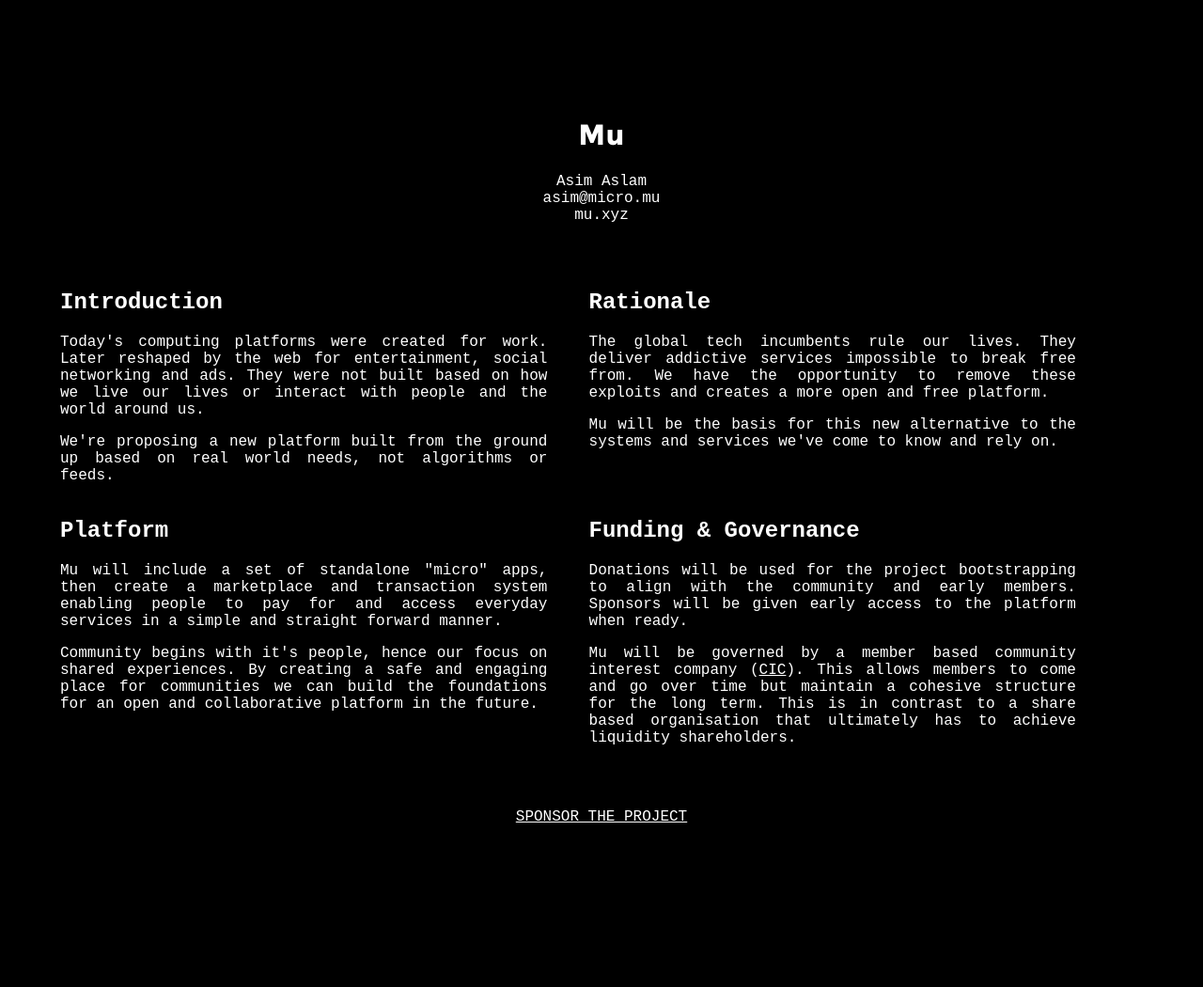
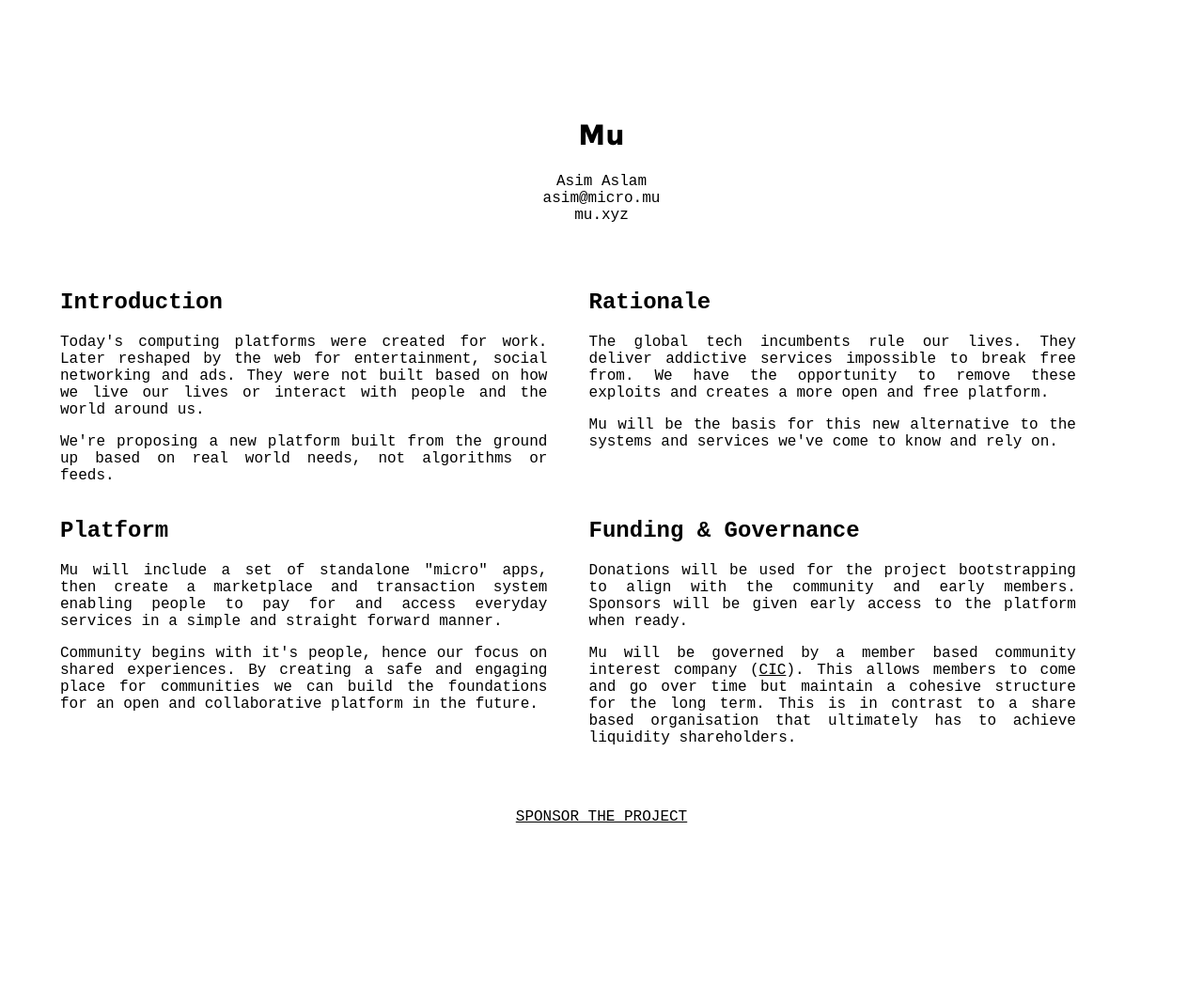
Before and after one commit to muxyz/website, a Jekyll site: the page built from index.md, in a window 1280 px wide. Shown: the whole page at 94% size. Built offline with Jekyll 4.4.1, drawn with Linux system fonts in a browser that asks for light colours.

Commit message:
Update default.html

```diff
--- a/_layouts/default.html
+++ b/_layouts/default.html
@@ -10,13 +10,13 @@
       html, body {
         width: 100%;
 	font-family: "Courier Prime", monospace;
-        color: #fff;
-	background: black;
+        color: black;
+	background: white;
         margin: 0;
         padding: 0;
       }
       html a {
-        color: white;
+        color: black;
         text-decoration: underline;
       }
       h1 a {
@@ -84,7 +84,7 @@
       pre {
         padding: 10px;
         border: 1px solid;
-        background: #333333;
+        background: whitesmoke;
         overflow: scroll;
       }
       ul {
```
